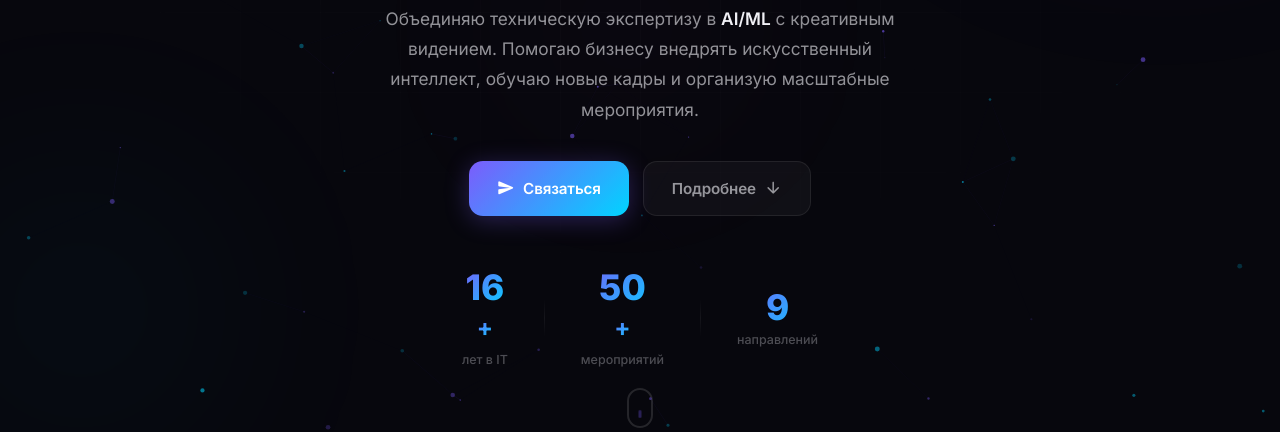
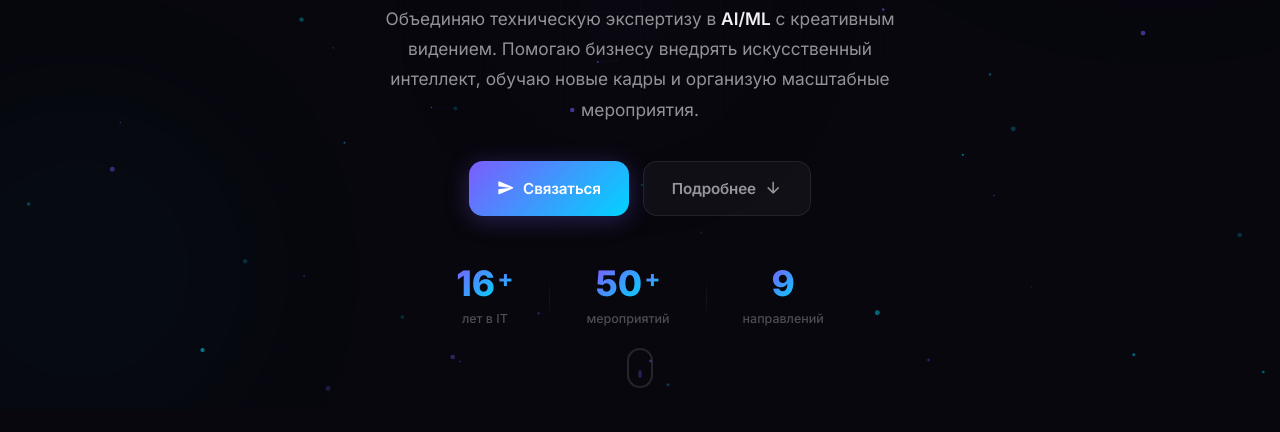
Before and after one commit to CHIMITDORZHI-STUDIO-WEB/pres_chimitdorzhi_studio, a plain HTML site: page index.html in a window 1280 px wide. Shown: the part 548-980 px from the top of the page. Drawn offline with Linux system fonts and the light colour scheme.

Commit message:
Add files via upload

```diff
--- a/index.html
+++ b/index.html
@@ -83,17 +83,23 @@
             </div>
             <div class="hero-stats animate-in">
                 <div class="stat">
-                    <span class="stat-number" data-target="16">0</span><span class="stat-plus">+</span>
+                    <div class="stat-row">
+                        <span class="stat-number" data-target="16">0</span><span class="stat-plus">+</span>
+                    </div>
                     <span class="stat-label">лет в IT</span>
                 </div>
                 <div class="stat-divider"></div>
                 <div class="stat">
-                    <span class="stat-number" data-target="50">0</span><span class="stat-plus">+</span>
+                    <div class="stat-row">
+                        <span class="stat-number" data-target="50">0</span><span class="stat-plus">+</span>
+                    </div>
                     <span class="stat-label">мероприятий</span>
                 </div>
                 <div class="stat-divider"></div>
                 <div class="stat">
-                    <span class="stat-number" data-target="9">0</span>
+                    <div class="stat-row">
+                        <span class="stat-number" data-target="9">0</span>
+                    </div>
                     <span class="stat-label">направлений</span>
                 </div>
             </div>
@@ -154,7 +160,6 @@
                     автоматизации процессов и обучении нового поколения IT-специалистов.
                     Организатор <strong>50+ мероприятий</strong> федерального и международного уровня — от
                     блокчейн-саммитов до киберспортивных турниров.
-                    Награждён <strong>медалью за содействие СВО</strong>.
                 </p>
             </div>
         </div>
--- a/style.css
+++ b/style.css
@@ -565,18 +565,28 @@ img {
 }
 
 .stat {
-    text-align: center;
+    display: flex;
+    flex-direction: column;
+    align-items: center;
+    justify-content: center;
+}
+
+.stat-row {
+    display: flex;
+    align-items: center;
+    justify-content: center;
+    gap: 2px;
+    line-height: 1;
+    margin-bottom: 6px;
 }
 
 .stat-number {
-    display: block;
     font-size: 2.2rem;
     font-weight: 800;
     background: var(--accent-gradient);
     -webkit-background-clip: text;
     -webkit-text-fill-color: transparent;
     background-clip: text;
-    line-height: 1.2;
 }
 
 .stat-plus {
@@ -586,6 +596,7 @@ img {
     -webkit-background-clip: text;
     -webkit-text-fill-color: transparent;
     background-clip: text;
+    margin-top: -8px;
 }
 
 .stat-label {
```
